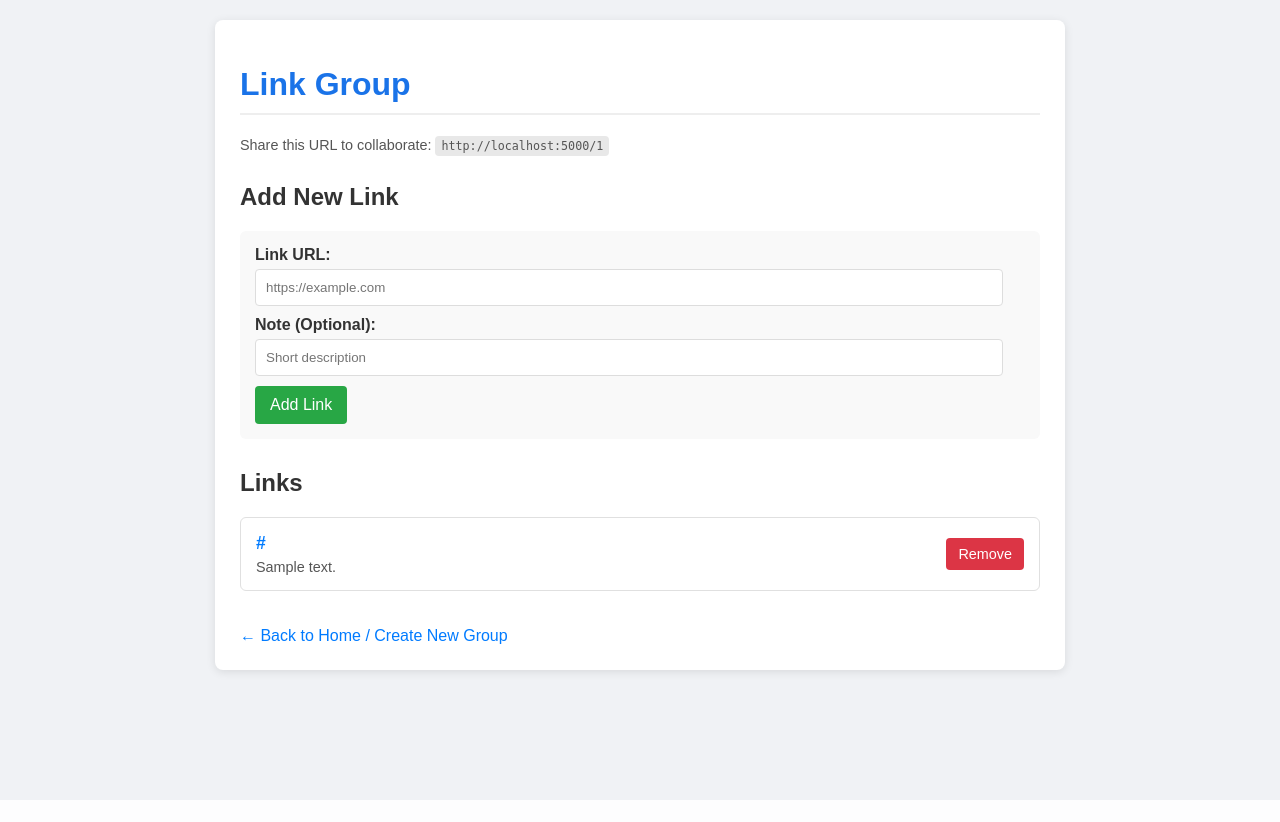
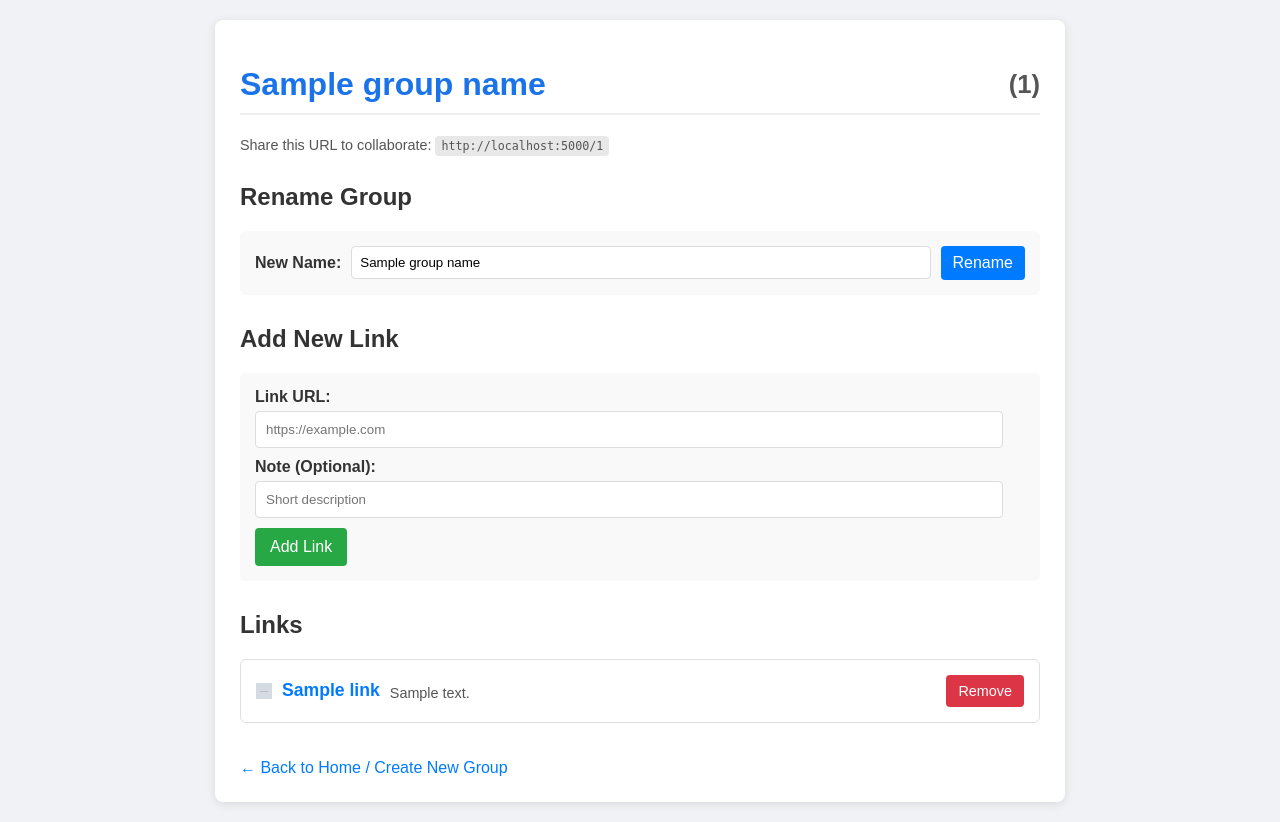
Before and after one commit to Apsurt/LinkSea, a Flask app: template templates/group.html in a window 1280 px wide. Before the commit the page ends 800 px from the top, so only its background shows below. Run offline with Flask 3, Linux system fonts and the light colour scheme; the template is opened without the code that fills it: most values are stand-ins (such as "Sample title", 1, 10 or a date in 2020); grey boxes marked "Sample" are stand-in pictures.

Commit message:
Add group naming, favicon, and better link title

```diff
--- a/app.py
+++ b/app.py
@@ -1,7 +1,10 @@
 from flask import Flask, render_template, request, redirect, url_for, abort
-import uuid # Still used for link IDs, but not group IDs
+import uuid
 import random
 import string
+import requests
+from bs4 import BeautifulSoup
+from urllib.parse import urlparse
 
 app = Flask(__name__)
 
@@ -13,6 +16,23 @@ def generate_short_id(length=6):
     characters = string.ascii_letters + string.digits
     return ''.join(random.choice(characters) for _ in range(length))
 
+def fetch_title_and_favicon(url):
+    """Fetches the title and constructs the favicon URL from a given URL."""
+    try:
+        headers = {'User-Agent': 'Mozilla/5.0 (Windows NT 10.0; Win64; x64) AppleWebKit/537.36 (KHTML, like Gecko) Chrome/58.0.3029.110 Safari/537.3'}
+        response = requests.get(url, headers=headers, timeout=5)
+        response.raise_for_status()  # Raise an exception for bad status codes
+        soup = BeautifulSoup(response.text, 'html.parser')
+        title_tag = soup.find('title')
+        title = title_tag.string.strip() if title_tag and title_tag.string else url
+        parsed_url = urlparse(url)
+        favicon_url = f"{parsed_url.scheme}://{parsed_url.netloc}/favicon.ico"
+        return title, favicon_url
+    except requests.exceptions.RequestException:
+        return url, None
+    except Exception:
+        return url, None
+
 @app.route('/', methods=['GET', 'POST'])
 def index():
     """
@@ -22,47 +42,57 @@ def index():
     """
     if request.method == 'POST':
         group_id = generate_short_id()
-        # Ensure the generated ID is unique (highly unlikely to collide with 6 chars, but good practice)
         while group_id in link_groups:
             group_id = generate_short_id()
-
-        link_groups[group_id] = {"links": []} # Initialize the group
+        group_name = request.form.get('group_name', 'Untitled Group').strip()
+        link_groups[group_id] = {"name": group_name, "links": []}
         return redirect(url_for('view_group', group_id=group_id))
     return render_template('index.html')
 
 @app.route('/<group_id>', methods=['GET'])
 def view_group(group_id):
     """
-    Displays the links within a specific group.
+    Displays the links within a specific group and the rename form.
     """
     group = link_groups.get(group_id)
     if not group:
         abort(404, description="Group not found. This LinkSea group ID is invalid or has expired.")
-    # Pass the enumerate function to the template to get index for reordering
-    return render_template('group.html', group_id=group_id, links=group['links'], enumerate=enumerate)
+    return render_template('group.html', group_id=group_id, group_name=group['name'], links=group['links'], enumerate=enumerate)
+
+@app.route('/<group_id>/rename', methods=['POST'])
+def rename_group(group_id):
+    """
+    Renames the specified link group.
+    """
+    group = link_groups.get(group_id)
+    if not group:
+        abort(404, description="Group not found. Cannot rename.")
+    new_name = request.form.get('group_name').strip()
+    if new_name:
+        group['name'] = new_name
+    return redirect(url_for('view_group', group_id=group_id))
 
 @app.route('/<group_id>/add', methods=['POST'])
 def add_link(group_id):
     """
-    Adds a new link to the specified group.
+    Adds a new link to the specified group, fetching its title and favicon.
     """
     group = link_groups.get(group_id)
     if not group:
         abort(404, description="Group not found. Cannot add link.")
 
     url = request.form.get('url')
-    note = request.form.get('note', '') # Optional note
+    note = request.form.get('note', '').strip()
 
     if not url:
-        # Basic validation: URL is required
         return redirect(url_for('view_group', group_id=group_id, error="URL is required."))
 
-    # Add http:// prefix if missing
     if not url.startswith(('http://', 'https://')):
         url = 'http://' + url
 
-    link_id = str(uuid.uuid4()) # Link IDs can remain UUIDs for uniqueness within a group
-    group['links'].append({"id": link_id, "url": url, "note": note})
+    link_id = str(uuid.uuid4())
+    title, favicon_url = fetch_title_and_favicon(url)
+    group['links'].append({"id": link_id, "url": url, "note": note, "title": title, "favicon": favicon_url})
 
     return redirect(url_for('view_group', group_id=group_id))
 
@@ -94,7 +124,7 @@ def reorder_link(group_id, link_id):
 
     current_links = group['links']
     link_index = -1
-    for i, link_item in enumerate(current_links): # Renamed 'link' to 'link_item' to avoid conflict
+    for i, link_item in enumerate(current_links):
         if link_item['id'] == link_id:
             link_index = i
             break
--- a/templates/group.html
+++ b/templates/group.html
@@ -3,7 +3,7 @@
     <head>
         <meta charset="UTF-8" />
         <meta name="viewport" content="width=device-width, initial-scale=1.0" />
-        <title>LinkSea Group - {{ group_id }}</title>
+        <title>LinkSea Group - {{ group_name }} ({{ group_id }})</title>
         <style>
             body {
                 font-family: Arial, sans-serif;
@@ -24,6 +24,13 @@
                 color: #1a73e8;
                 border-bottom: 2px solid #eee;
                 padding-bottom: 10px;
+                display: flex;
+                justify-content: space-between;
+                align-items: center;
+            }
+            h1 span {
+                font-size: 0.8em;
+                color: #555;
             }
             h2 {
                 color: #333;
@@ -38,6 +45,38 @@
                 background-color: #e8e8e8;
                 padding: 3px 6px;
                 border-radius: 4px;
+            }
+
+            .rename-form {
+                margin-bottom: 20px;
+                padding: 15px;
+                background-color: #f9f9f9;
+                border-radius: 6px;
+                display: flex;
+                gap: 10px;
+                align-items: center;
+            }
+            .rename-form label {
+                font-weight: bold;
+            }
+            .rename-form input[type="text"] {
+                flex-grow: 1;
+                padding: 8px;
+                border: 1px solid #ddd;
+                border-radius: 4px;
+                box-sizing: border-box;
+            }
+            .rename-form button {
+                padding: 8px 12px;
+                background-color: #007bff;
+                color: white;
+                border: none;
+                border-radius: 4px;
+                cursor: pointer;
+                font-size: 1em;
+            }
+            .rename-form button:hover {
+                background-color: #0056b3;
             }
 
             .add-link-form {
@@ -91,6 +130,16 @@
             .link-item:hover {
                 box-shadow: 0 0 8px rgba(0, 0, 0, 0.1);
             }
+            .link-details {
+                display: flex;
+                align-items: center;
+                gap: 10px;
+            }
+            .link-details img {
+                width: 16px;
+                height: 16px;
+                vertical-align: middle;
+            }
             .link-details a {
                 color: #007bff;
                 text-decoration: none;
@@ -135,13 +184,33 @@
     </head>
     <body>
         <div class="container">
-            <h1>Link Group</h1>
+            <h1>
+                {{ group_name }}
+                <span>({{ group_id }})</span>
+            </h1>
             <div class="group-info">
                 <p>
                     Share this URL to collaborate:
                     <code>http://localhost:5000/{{ group_id }}</code>
                 </p>
             </div>
+
+            <h2>Rename Group</h2>
+            <form
+                class="rename-form"
+                method="POST"
+                action="{{ url_for('rename_group', group_id=group_id) }}"
+            >
+                <label for="group_name">New Name:</label>
+                <input
+                    type="text"
+                    id="group_name"
+                    name="group_name"
+                    value="{{ group_name }}"
+                    required
+                />
+                <button type="submit">Rename</button>
+            </form>
 
             <h2>Add New Link</h2>
             <form
@@ -177,9 +246,12 @@
                 {% for link in links %}
                 <li class="link-item">
                     <div class="link-details">
-                        <a href="{{ link.url }}" target="_blank"
-                            >{{ link.url }}</a
-                        >
+                        {% if link.favicon %}
+                        <img src="{{ link.favicon }}" alt="Favicon" />
+                        {% endif %}
+                        <a href="{{ link.url }}" target="_blank">
+                            {{ link.title }}
+                        </a>
                         {% if link.note %}
                         <span class="note">{{ link.note }}</span>
                         {% endif %}
```
Also changed, not shown: templates/index.html (+34 -5 lines).
